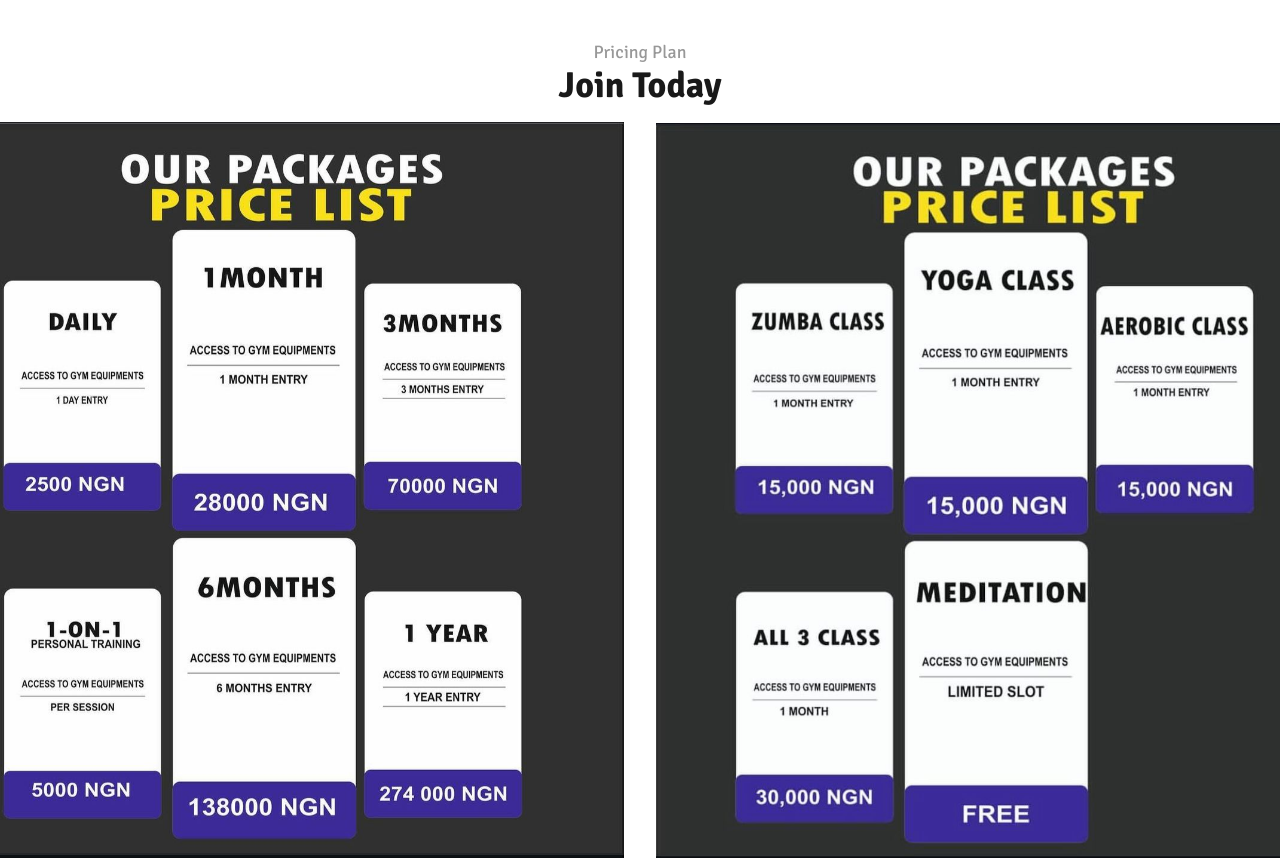
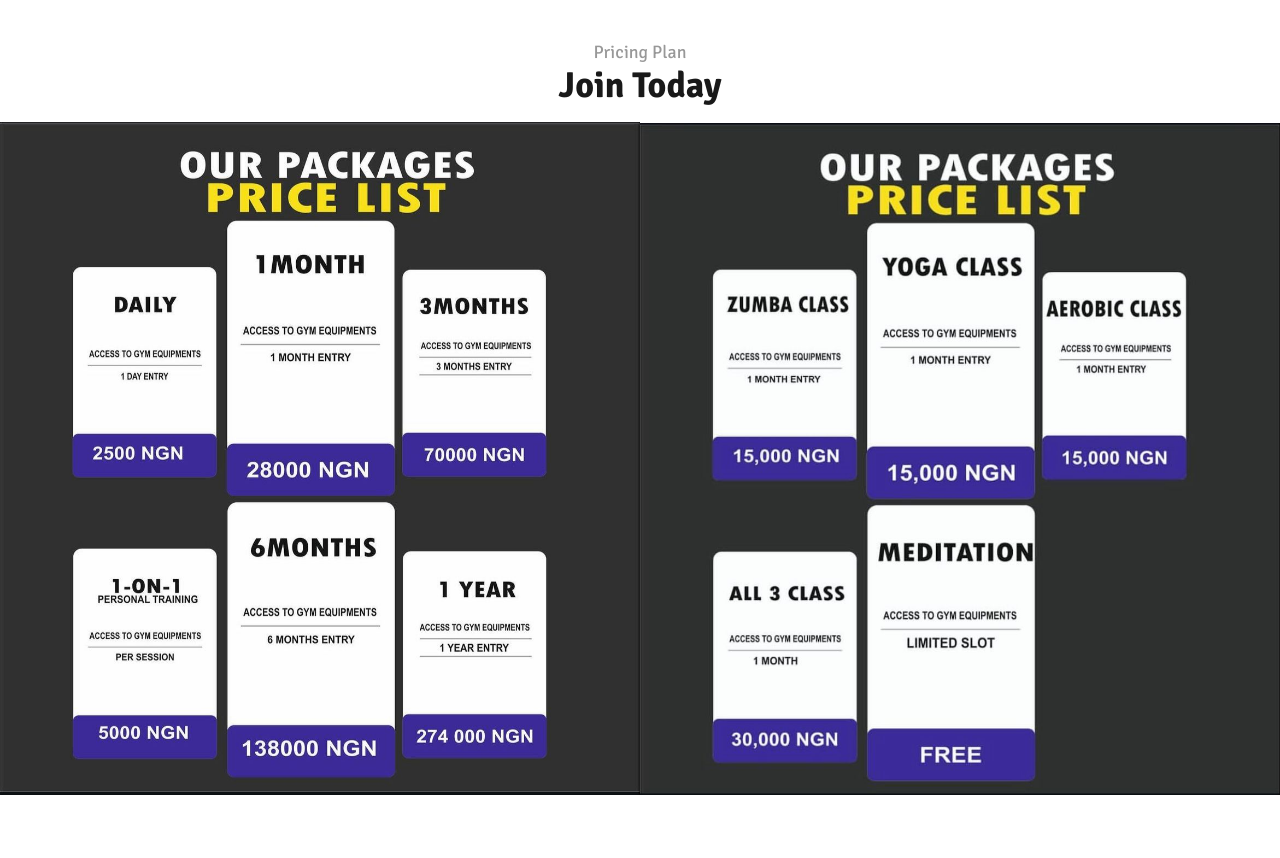
Before and after one commit to abupraise/GentleBreeze, a React (Vite) app: page / in a window 1280 px wide. Shown: the part 3140-3998 px from the top of the page. Built offline with nearby package versions, Linux system fonts and the light colour scheme.

Commit message:
Updating snippet

```diff
--- a/src/components/Payment2.jsx
+++ b/src/components/Payment2.jsx
@@ -15,18 +15,17 @@ const Payment2 = () => {
           </span>
         </div>
       </div>
-      {/* Flexbox layout for images */}
-      <div className="w-full flex flex-col xl:flex-row justify-center items-center xl:gap-8 gap-0">
+
+      <div className="w-full flex flex-col xl:flex-row justify-center items-center">
         <img
           src={Price1}
           alt="price list 1"
-          className="w-full h-auto xl:w-[700px] object-contain"
+          className="w-full h-auto xl:w-1/2 object-cover"
         />
-
         <img
           src={Price2}
           alt="price list 2"
-          className="w-full h-auto xl:w-[700px] object-contain mt-0"
+          className="w-full h-auto xl:w-1/2 object-cover"
         />
       </div>
     </>
```
